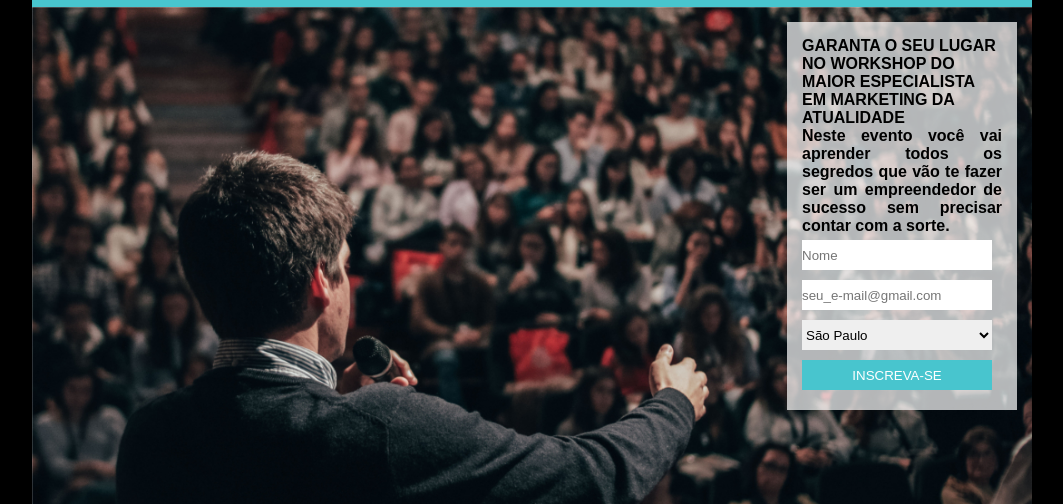
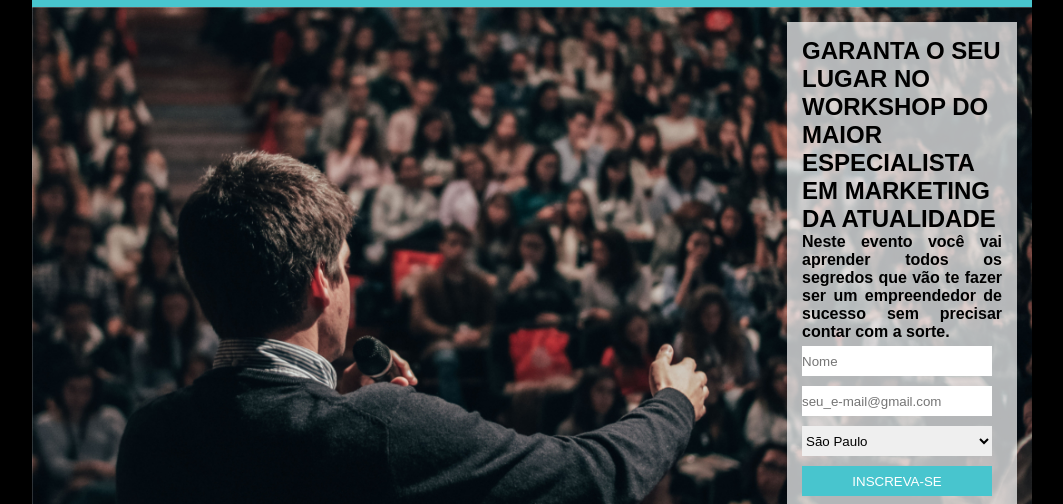
Before and after one commit to AndreiScafi/pagina-de-captura, a plain HTML site: page index1.html in a window 1280 px wide. Shown: the part 50-554 px from the top of the page, without its empty margins (108-1171 px from the left). Drawn offline with Linux system fonts and the light colour scheme.

Commit message:
Arrumando o formulário nos parâmetros do professor.

```diff
--- a/index1.html
+++ b/index1.html
@@ -16,10 +16,10 @@
 
     <main class="main">
         <section class="section1">
-            <h3>GARANTA O SEU LUGAR NO WORKSHOP DO MAIOR ESPECIALISTA EM MARKETING DA ATUALIDADE</h3>
-            <p>Neste evento você vai aprender todos os segredos que vão te fazer ser um empreendedor de sucesso sem
-                precisar contar com a sorte.</p>
             <div class="form">
+                <h2>GARANTA O SEU LUGAR NO WORKSHOP DO MAIOR ESPECIALISTA EM MARKETING DA ATUALIDADE</h2>
+                <p>Neste evento você vai aprender todos os segredos que vão te fazer ser um empreendedor de sucesso sem
+                    precisar contar com a sorte.</p>
                 <form action="post">
                     <input type="text" name="nome" id="nome" placeholder="Nome"><label for="nome"></label>
                     <input type="email" name="email" id="email" placeholder="seu_e-mail@gmail.com"><label
```
